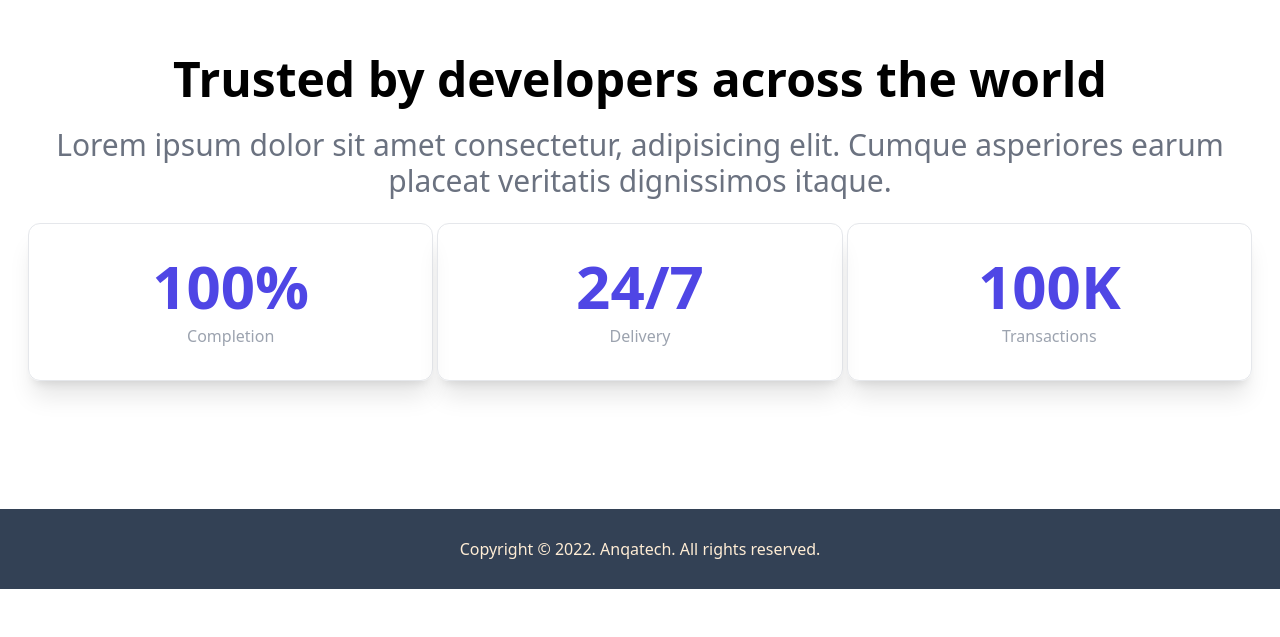
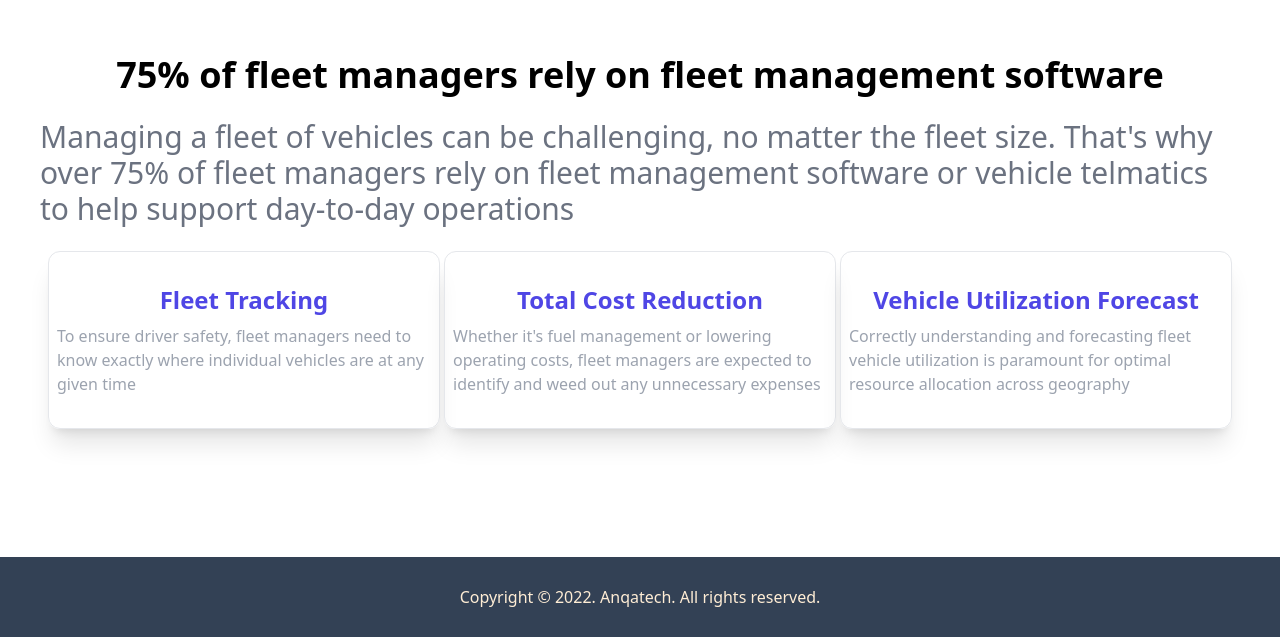
Before and after one commit to anqatech/website, a React (Create React App) app: page / in a window 1280 px wide. Shown: the part 953-1590 px from the top of the page. Before the commit the page ends 1542 px from the top, so only its background shows below. Built offline with nearby package versions, Linux system fonts and the light colour scheme.

Commit message:
Populated information to the About section

```diff
--- a/src/components/About.js
+++ b/src/components/About.js
@@ -3,24 +3,39 @@ import React from 'react'
 const About = () => {
   return (
     <div name='about' className='w-full my-32'>
-        <div className='max-w-[1240px] mx-auto'>
+        <div className='max-w-[1240px] mx-10'>
             <div className='text-center'>
-                <h2 className='text-5xl font-bold'>Trusted by developers across the world</h2>
-                <p className='text-3xl py-6 text-gray-500'>Lorem ipsum dolor sit amet consectetur, adipisicing elit. Cumque asperiores earum placeat veritatis dignissimos itaque.</p>
+                <h2 className='text-4xl font-bold'>
+                    75% of fleet managers rely on fleet management software
+                </h2>
+                <p className='text-3xl py-6 text-gray-500 text-left'>
+                    Managing a fleet of vehicles can be challenging, no matter the fleet size.
+                    That's why over 75% of fleet managers rely on fleet management software or
+                    vehicle telmatics to help support day-to-day operations
+                </p>
             </div>
 
             <div className='grid md:grid-cols-3 gap-1 px-2 text-center'>
                 <div className='border py-8 rounded-xl shadow-xl' >
-                    <p className='text-6xl font-bold text-indigo-600'>100%</p>
-                    <p className='text-gray-400 mt-2'>Completion</p>
+                    <p className='text-2xl font-bold text-indigo-600'>Fleet Tracking</p>
+                    <p className='text-gray-400 mt-2 px-2 text-left'>
+                        To ensure driver safety, fleet managers need to know exactly where
+                        individual vehicles are at any given time
+                    </p>
                 </div>
                 <div  className='border py-8 rounded-xl shadow-xl' >
-                    <p className='text-6xl font-bold text-indigo-600'>24/7</p>
-                    <p className='text-gray-400 mt-2'>Delivery</p>
+                    <p className='text-2xl font-bold text-indigo-600'>Total Cost Reduction</p>
+                    <p className='text-gray-400 mt-2 px-2 text-left'>
+                        Whether it's fuel management or lowering operating costs, fleet managers
+                        are expected to identify and weed out any unnecessary expenses
+                    </p>
                 </div>
                 <div className='border py-8 rounded-xl shadow-xl' >
-                    <p className='text-6xl font-bold text-indigo-600'>100K</p>
-                    <p className='text-gray-400 mt-2'>Transactions</p>
+                    <p className='text-2xl font-bold text-indigo-600'>Vehicle Utilization Forecast</p>
+                    <p className='text-gray-400 mt-2 px-2 text-left'>
+                        Correctly understanding and forecasting fleet vehicle utilization is paramount
+                        for optimal resource allocation across geography
+                    </p>
                 </div>
             </div>
         </div>
--- a/src/components/Hero.js
+++ b/src/components/Hero.js
@@ -6,8 +6,8 @@ const Hero = () => {
         <div name="home" className="w-full h-screen">
             <video className="absolute object-cover h-full w-full -z-10" src={heroVideo} autoPlay loop muted/>
             <div className="w-full flex flex-col justify-center items-center text-white px-4 py-10 text-center">
-                <h1 className="text-3xl uppercase p-2">Fleet Data Management</h1>
-                <p className="text-lg text-red-100 py-4 w-1/2">
+                <h1 className="text-3xl uppercase p-2 md:text-5xl">Fleet Data Management</h1>
+                <p className="text-xl text-gray-400 py-4 w-1/2 md:text-3xl">
                     Anqatech uses machine learning and modern API tools to optimize
                     vehicle fleet management. The fleet data is fed into our model and
                     outputs realtime decisions to implement cost savings and resource
```
